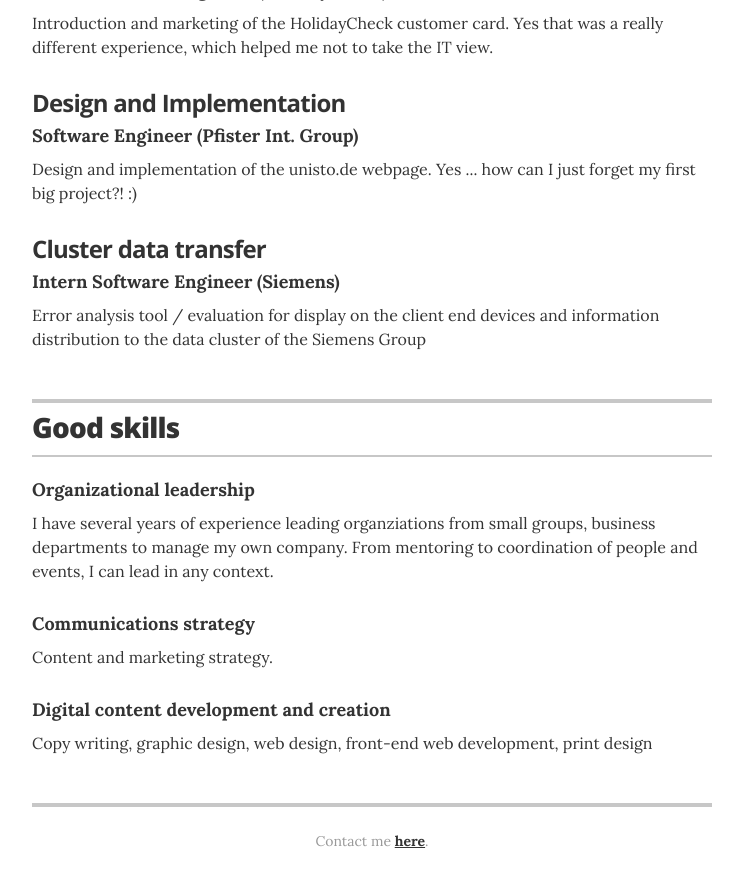
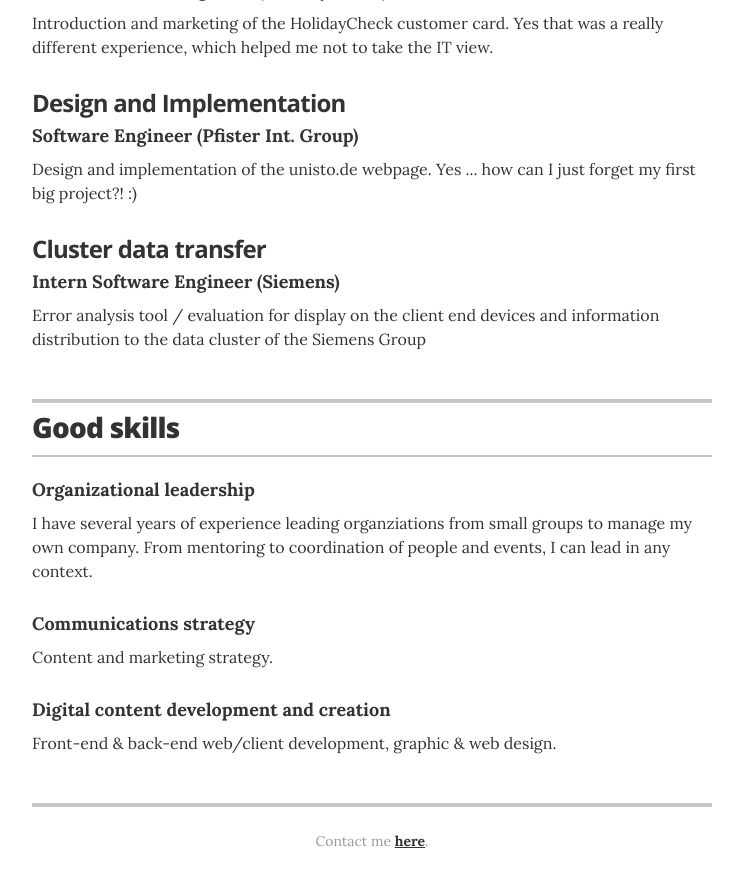
Before and after one commit to borishager/borishager.github.io, a Jekyll site: the page built from index.html, in a window 1280 px wide and 900 px high, scrolled down 2411 px. Shown: the top 887 px of the window, without its empty margins (268-1011 px from the left). Built offline with Jekyll 4.4.1, drawn with Linux system fonts in a browser that asks for light colours.

Commit message:
Update skills.yml

```diff
--- a/_data/skills.yml
+++ b/_data/skills.yml
@@ -1,7 +1,7 @@
 # Skills
 # Organizational leadership
 - skill: Organizational leadership
-  description: I have several years of experience leading organziations from small groups, business departments to manage my own company. From mentoring to coordination of people and events, I can lead in any context.
+  description: I have several years of experience leading organziations from small groups to manage my own company. From mentoring to coordination of people and events, I can lead in any context.
 
 # Communications strategy
 - skill: Communications strategy
@@ -9,4 +9,4 @@
 
 # Digital content development and creation
 - skill: Digital content development and creation
-  description: Copy writing, graphic design, web design, front-end web development, print design
+  description: Front-end & back-end web/client development, graphic & web design.
```
